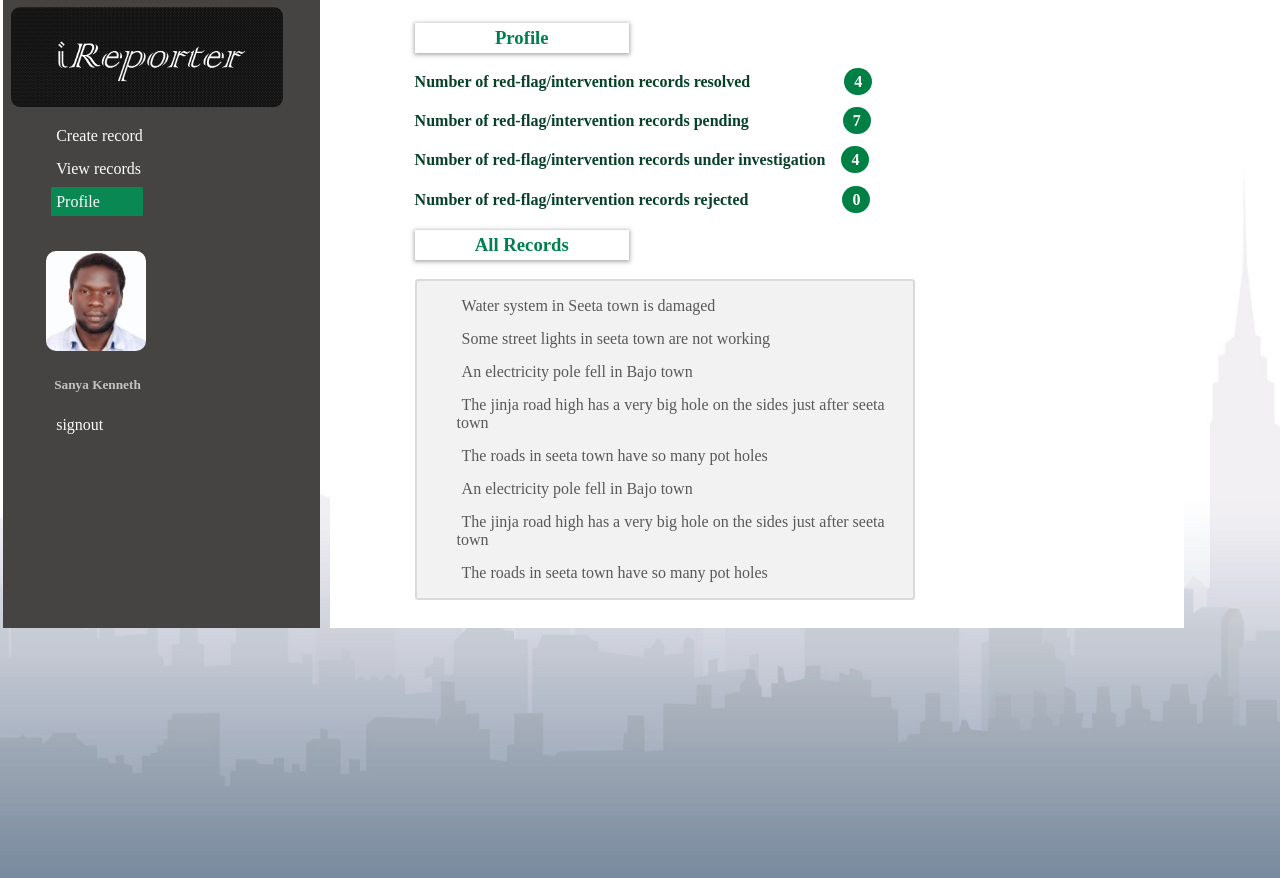
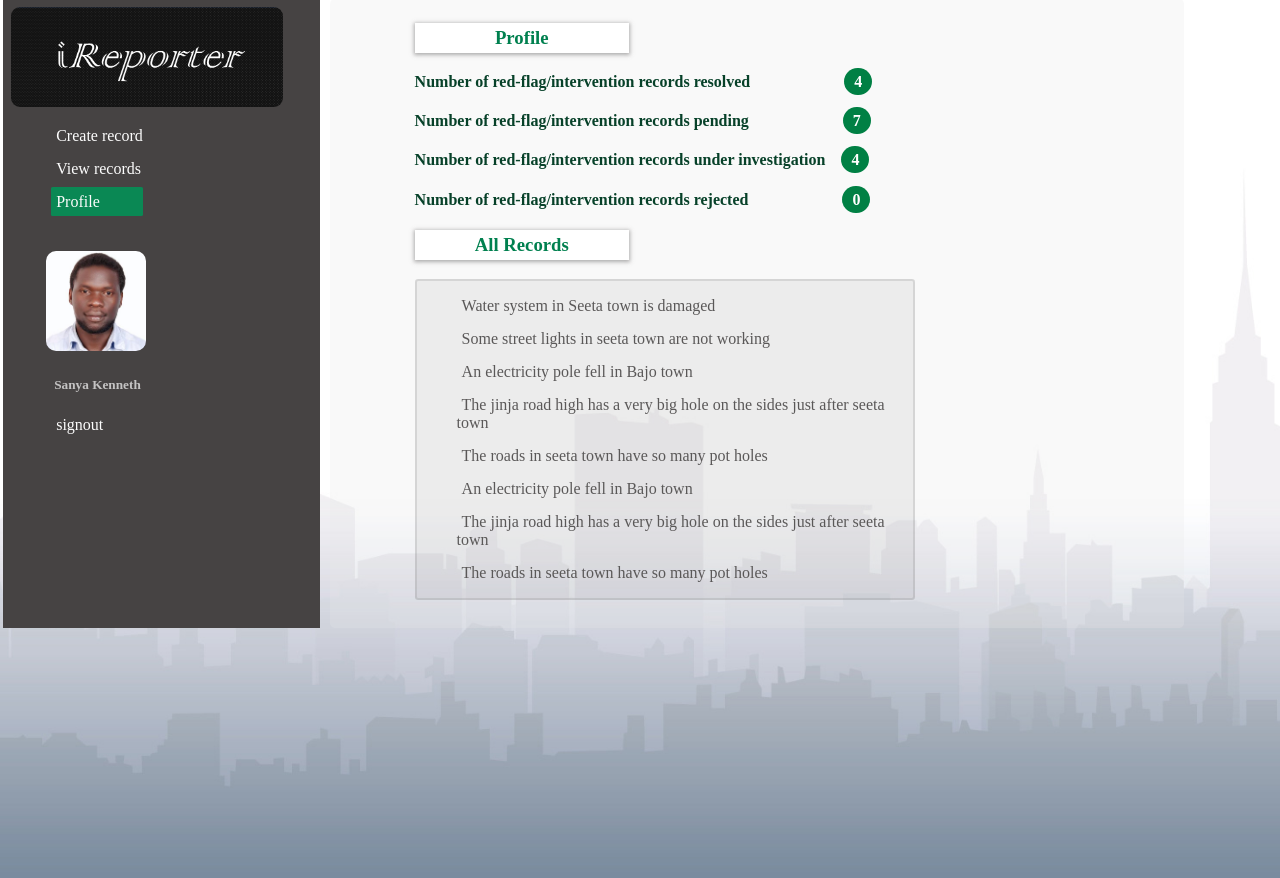
Before and after one commit to sanya-kenneth/ireporter, a Python web app: template UI/templates/profile.htm in a window 1280 px wide. Shown: the part 52-930 px from the top of the page. Run offline with Jinja, Linux system fonts and the light colour scheme; the template is opened without the code that fills it, so the values that code supplies are empty.

Commit message:
modify background opacity

```diff
--- a/UI/assets/css/create_report.css
+++ b/UI/assets/css/create_report.css
@@ -68,10 +68,12 @@
 }
 
 .content-container {
-    background-color: rgb(255, 255, 255);
+    background-color: rgba(228, 228, 228, 0.24);
+    /* ba */
     margin-right: 10%;
     margin-left: 1%;
     padding: 5px;
+    border-radius: .3em;
 }
 
 .banner-img {
```
